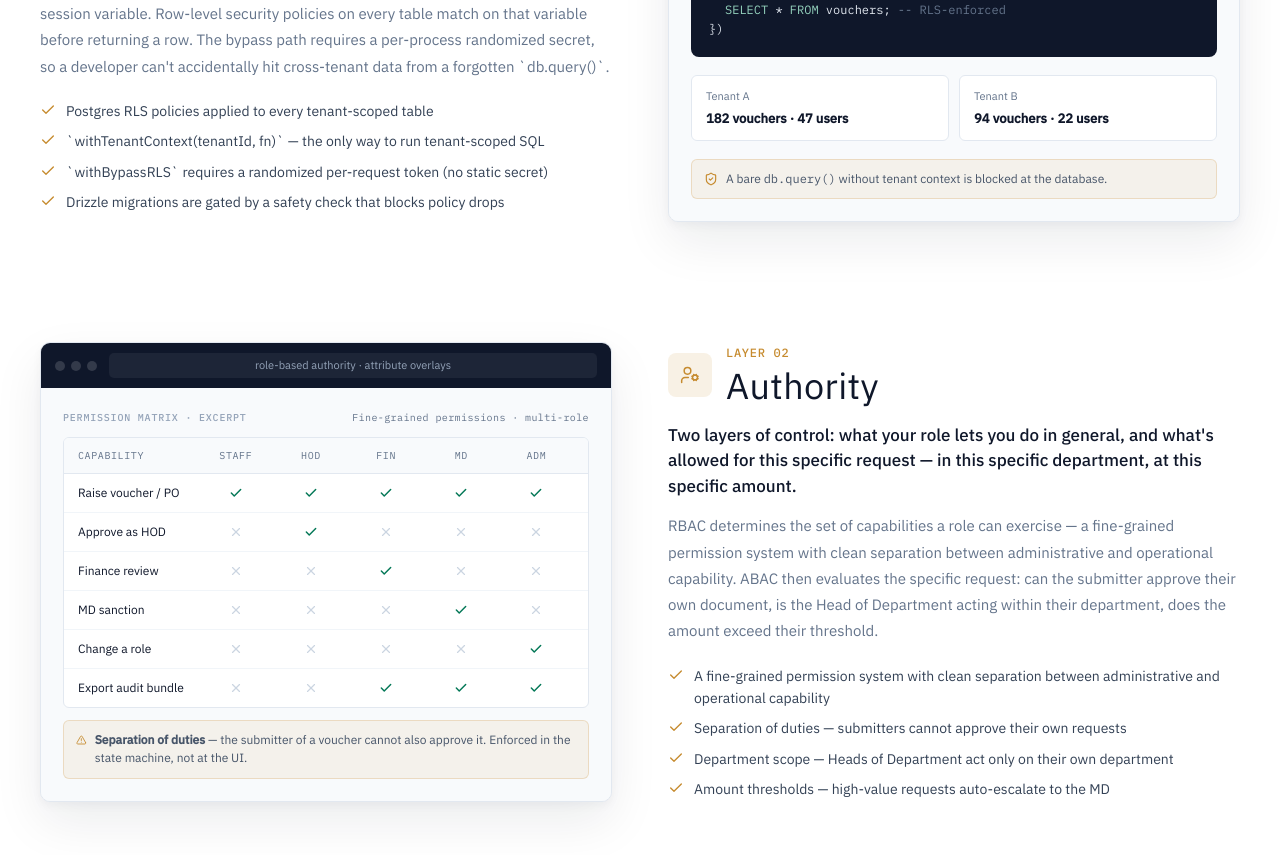
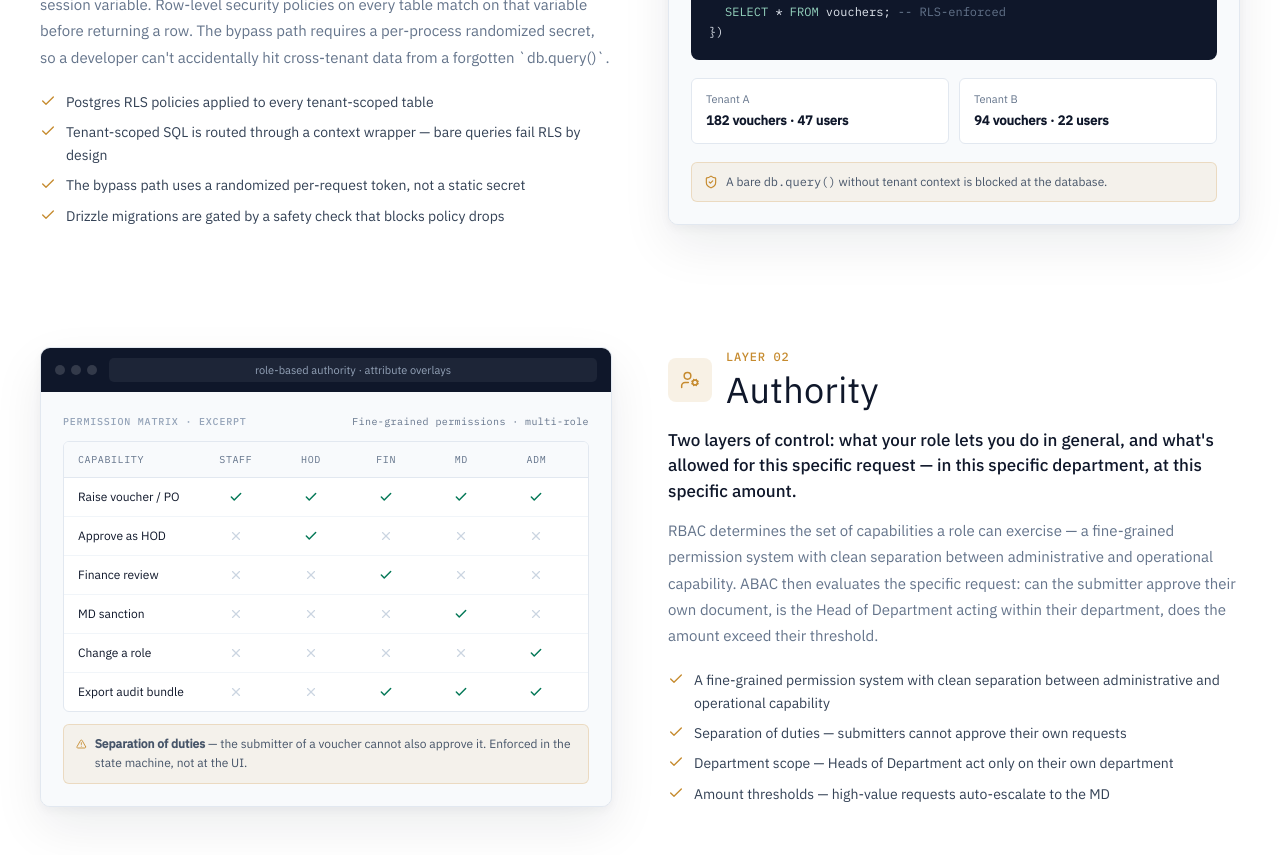
Before and after one commit to avrentishq/avrentis-site, a Next.js app: page /product/security in a window 1280 px wide. Shown: the part 1800-2655 px from the top of the page. Built offline with nearby package versions, Linux system fonts and the light colour scheme.

Commit message:
chore: abstract internal function names in security-page copy

```diff
--- a/src/components/product/security-page.tsx
+++ b/src/components/product/security-page.tsx
@@ -78,8 +78,8 @@ const STACK = [
     icon: Database,
     bullets: [
       "Postgres RLS policies applied to every tenant-scoped table",
-      "`withTenantContext(tenantId, fn)` — the only way to run tenant-scoped SQL",
-      "`withBypassRLS` requires a randomized per-request token (no static secret)",
+      "Tenant-scoped SQL is routed through a context wrapper — bare queries fail RLS by design",
+      "The bypass path uses a randomized per-request token, not a static secret",
       "Drizzle migrations are gated by a safety check that blocks policy drops",
     ],
     Mockup: IsolationMockup,
```
